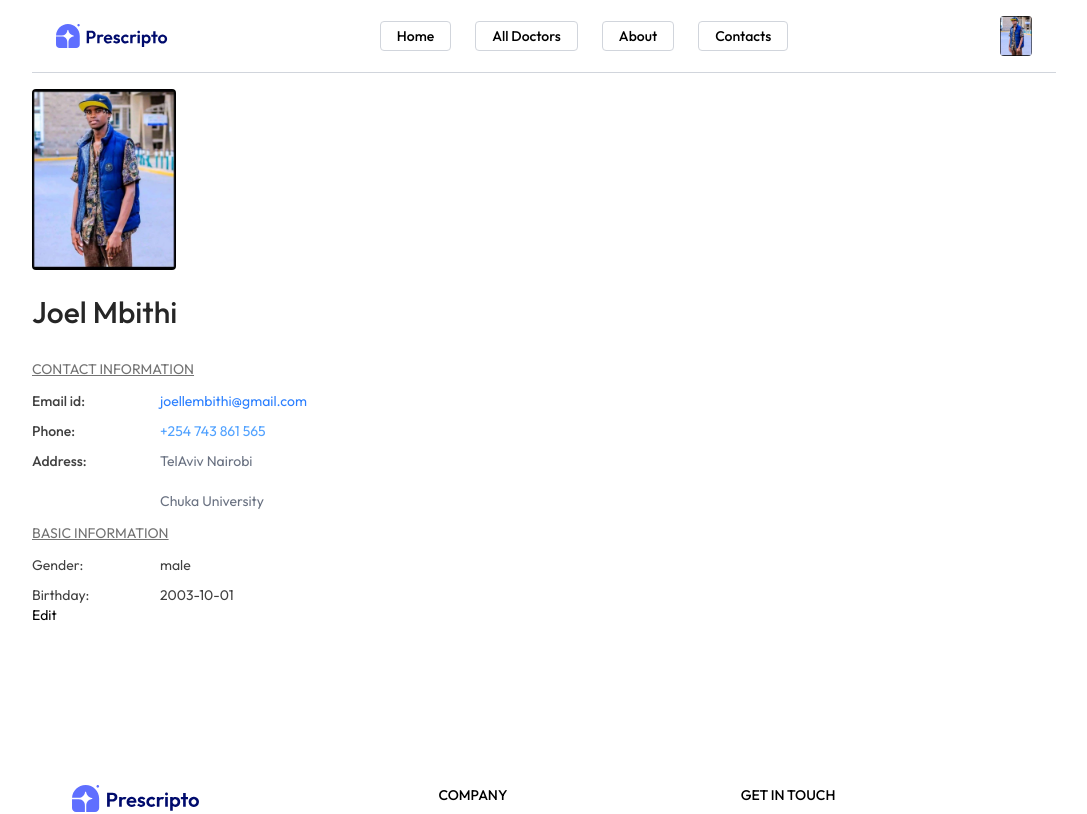
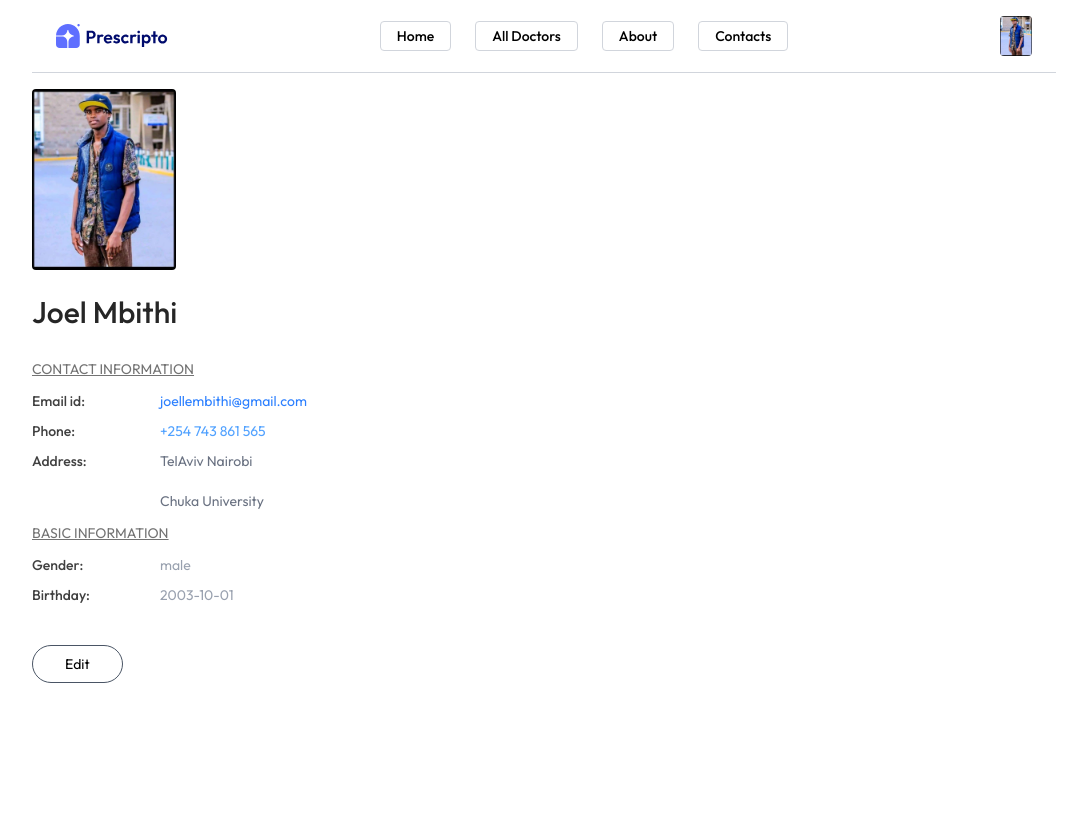
Before and after one commit to JoelMbithi/App-Project, a React app in the folder frontend/: page /profile in a window 1280 px wide. Shown: the top 814 px of the page, without its empty margins (96-1183 px from the left). Built offline with nearby package versions, Linux system fonts and the light colour scheme; the HTML template or start-up script is replaced by a standard one.

Commit message:
done Profile page

```diff
--- a/frontend/src/Pages/Profile.jsx
+++ b/frontend/src/Pages/Profile.jsx
@@ -47,6 +47,7 @@
             <div>
               <input className='bg-gray-200' onChange={e => setUserData(prev => ({ ...prev, address: { ...prev.address, line1: e.target.value } }))} value={userData.address.line1} type='text' />
               <br />
+
               <input className='bg-gray-200' onChange={e => setUserData(prev => ({ ...prev, address: { ...prev.address, line2: e.target.value } }))} value={userData.address.line2} type='text' />
             </div>
             :
@@ -61,28 +62,28 @@
       <div>
         <p className='text-neutral-500 underline mt-3'>BASIC INFORMATION</p>
         <div className='grid grid-cols-[1fr_3fr] gap-y-2.5 mt-3 text-neutral-700'>
-          <p>Gender:</p>
+          <p className='font-medium'>Gender:</p>
           {
             isEdit
-              ? <select onChange={(e) => setUserData(prev => ({ ...prev, gender: e.target.value }))} value={userData.gender}>
+              ? <select className='max-w-20 bg-gray-200' onChange={(e) => setUserData(prev => ({ ...prev, gender: e.target.value }))} value={userData.gender}>
                 <option value="male">Male</option>
                 <option value="female">Female</option>
               </select>
 
-              : <p>{userData.gender}</p>
+              : <p className='text-gray-400'>{userData.gender}</p>
           }
-          <p>Birthday:</p>
+          <p className='font-medium'>Birthday:</p>
           {
             isEdit
-            ? <input type='date' onChange={(e) => setUserData(prev => ({...prev, dob:e.target.value}))} value={userData.dob}/>
-            : <p>{userData.dob}</p>
+            ? <input className='max-w-28 bg-gray-200' type='date' onChange={(e) => setUserData(prev => ({...prev, dob:e.target.value}))} value={userData.dob}/>
+            : <p className='text-gray-400'>{userData.dob}</p>
           }
         </div>
       </div>
-      <div>
+      <div className='mt-10'>
         {isEdit
-        ? <button onClick={()=> setIsEdit(false)}>Save information</button>
-        : <button onClick={() => setIsEdit(true)}>Edit</button>
+        ? <button className='border border-gray-600 px-8 py-2 rounded-full hover:bg-blue-600 hover:text-white transition-all' onClick={()=> setIsEdit(false)}>Save information</button>
+        : <button className='border border-gray-600 px-8 py-2 rounded-full hover:bg-blue-600 hover:text-white transition-all' onClick={() => setIsEdit(true)}>Edit</button>
         }
       </div>
     </div>
```
